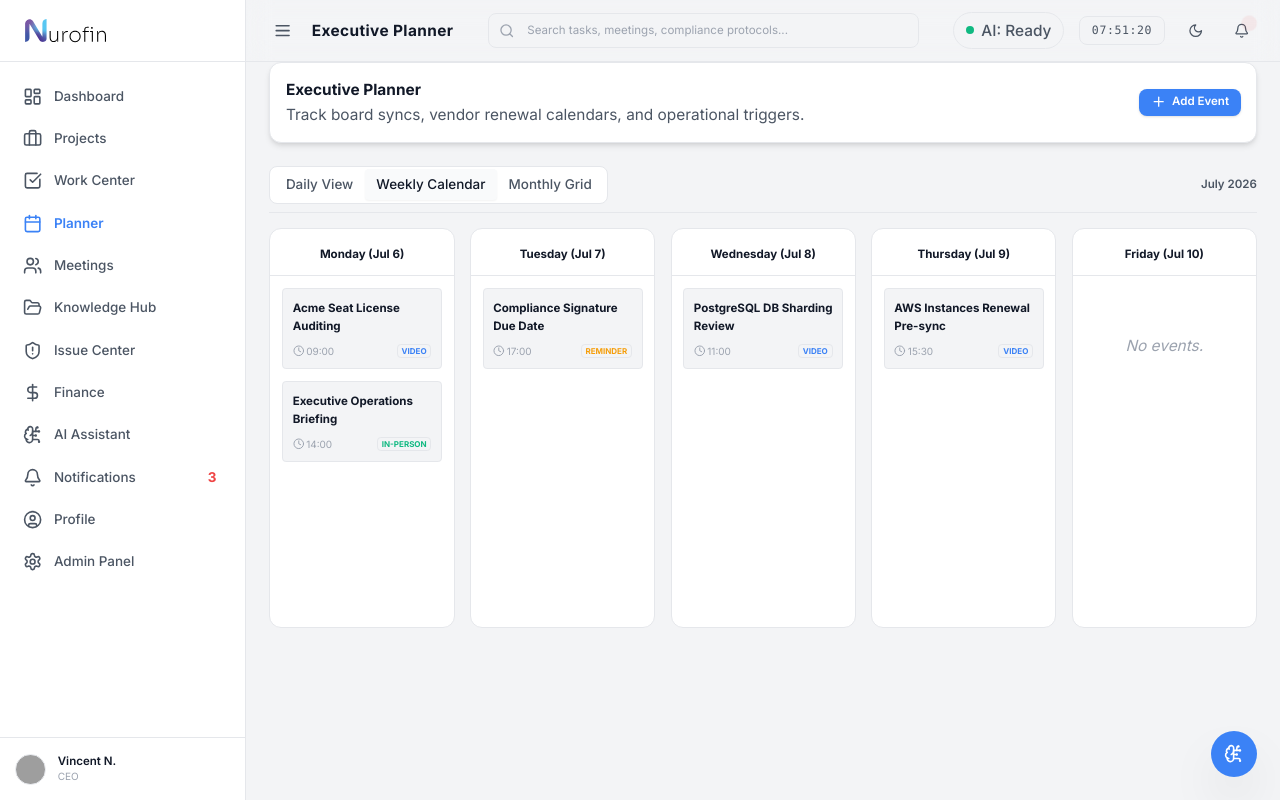
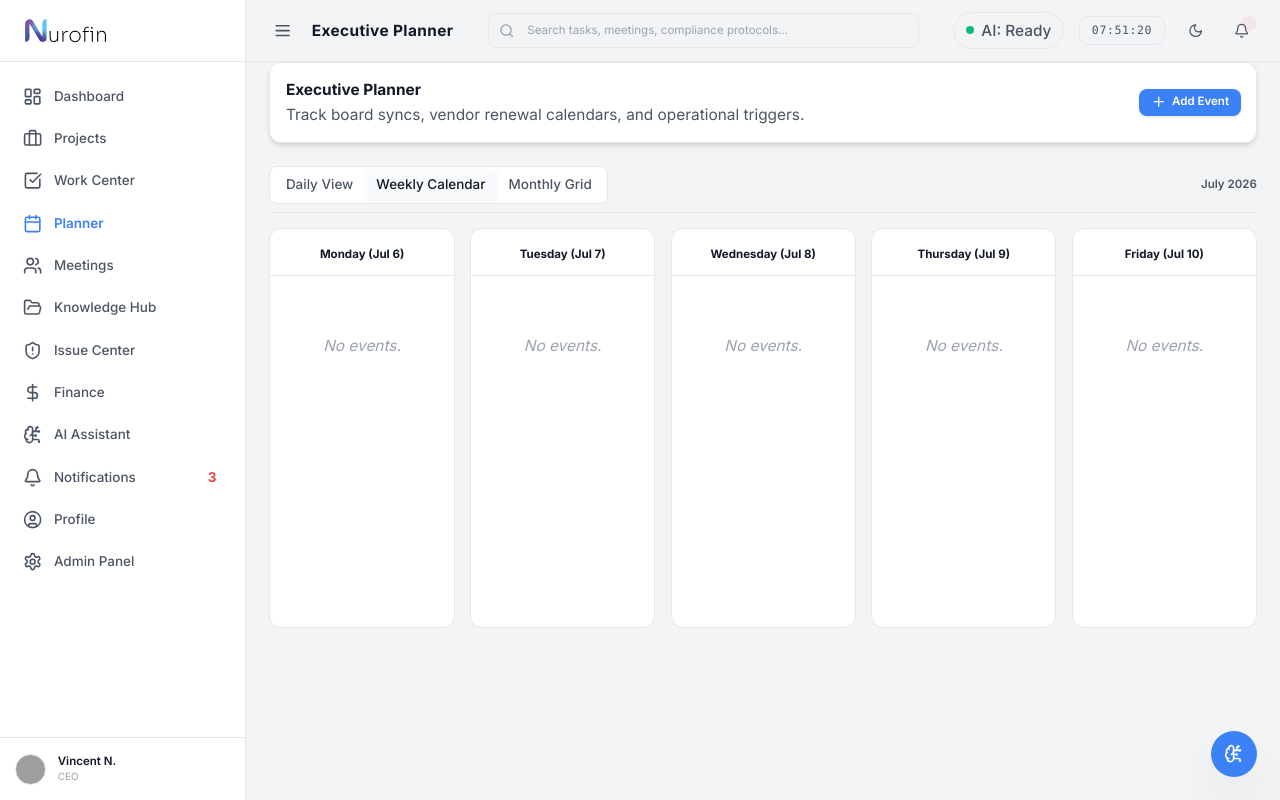
Before and after one commit to shlokgit-04/Nurofin-ai-frontend, a Next.js app: page /planner in a window 1280 px wide. Built offline with nearby package versions, Linux system fonts and the light colour scheme; grey boxes are pictures that could not be loaded.

Commit message:
feat: remove dummy events from planner section

```diff
--- a/app/planner/page.tsx
+++ b/app/planner/page.tsx
@@ -27,17 +27,9 @@ interface EventItem {
   dayOfWeek: number; // 1 = Mon, 5 = Fri
 }
 
-const mockEvents: EventItem[] = [
-  { id: 'ev-1', title: 'Acme Seat License Auditing', date: '2026-07-06', time: '09:00', duration: '60 mins', type: 'video', details: 'Clarify API CORS blocks with Sarah.', dayOfWeek: 1 },
-  { id: 'ev-2', title: 'Executive Operations Briefing', date: '2026-07-06', time: '14:00', duration: '45 mins', type: 'in-person', details: 'Approve budget limits with Vincent.', dayOfWeek: 1 },
-  { id: 'ev-3', title: 'Compliance Signature Due Date', date: '2026-07-07', time: '17:00', duration: '15 mins', type: 'reminder', details: 'Check Q2 compliance formats.', dayOfWeek: 2 },
-  { id: 'ev-4', title: 'PostgreSQL DB Sharding Review', date: '2026-07-08', time: '11:00', duration: '90 mins', type: 'video', details: 'Database sharding metrics with John.', dayOfWeek: 3 },
-  { id: 'ev-5', title: 'AWS Instances Renewal Pre-sync', date: '2026-07-09', time: '15:30', duration: '30 mins', type: 'video', details: 'Confirm DB scale sizes.', dayOfWeek: 4 },
-];
-
 export default function PlannerPage() {
   const [selectedDate, setSelectedDate] = useState('2026-07-06');
-  const [events, setEvents] = useState<EventItem[]>(mockEvents);
+  const [events, setEvents] = useState<EventItem[]>([]);
   const [newEventTitle, setNewEventTitle] = useState('');
   const [newEventDate, setNewEventDate] = useState('2026-07-06');
   const [newEventTime, setNewEventTime] = useState('10:00');
@@ -53,7 +45,7 @@ export default function PlannerPage() {
       time: newEventTime,
       duration: '60 mins',
       type: 'reminder',
-      details: 'Mock added reminder event.',
+      details: '',
       dayOfWeek: new Date(newEventDate).getDay(),
     };
     setEvents([...events, item]);
```
